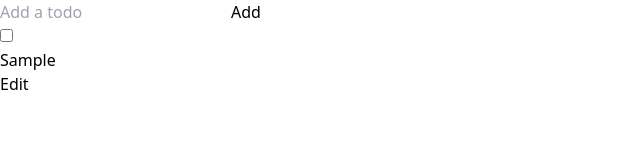
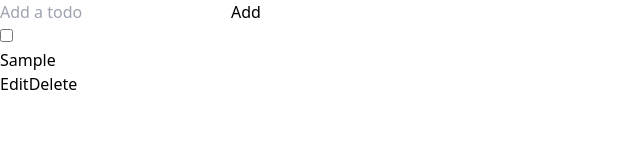
Before and after one commit to arnavkumar2k5/Todo-App, a React (Vite) app: page / in a window 1280 px wide. Both pictures are taken after typing "Sample" into the empty fields and a click on the button "Add". Shown: the top 162 px of the page, without its empty margins (0-640 px from the left). Built offline with nearby package versions, Linux system fonts and the light colour scheme.

Commit message:
Completed

```diff
--- a/src/components/custom/TodoList/index.tsx
+++ b/src/components/custom/TodoList/index.tsx
@@ -55,27 +55,7 @@ function TodoList() {
                 {todo.text}
               </div>
             )}
-            <div className="flex gap-5">
-              <button
-                onClick={() => dispatch(removeTodo(todo.id))}
-                className="text-white bg-red-500 border-0 py-1 px-4 focus:outline-none hover:bg-red-600 rounded text-md"
-              >
-                <svg
-                  xmlns="http://www.w3.org/2000/svg"
-                  fill="none"
-                  viewBox="0 0 24 24"
-                  strokeWidth={1.5}
-                  stroke="currentColor"
-                  className="w-6 h-6"
-                >
-                  <path
-                    strokeLinecap="round"
-                    strokeLinejoin="round"
-                    d="M14.74 9l-.346 9m-4.788 0L9.26 9m9.968-3.21c.342.052.682.107 1.022.166m-1.022-.165L18.16 19.673a2.25 2.25 0 01-2.244 2.077H8.084a2.25 2.25 0 01-2.244-2.077L4.772 5.79m14.456 0a48.108 48.108 0 00-3.478-.397m-12 .562c.34-.059.68-.114 1.022-.165m0 0a48.11 48.11 0 013.478-.397m7.5 0v-.916c0-1.18-.91-2.164-2.09-2.201a51.964 51.964 0 00-3.32 0c-1.18.037-2.09 1.022-2.09 2.201v.916m7.5 0a48.667 48.667 0 00-7.5 0"
-                  />
-                </svg>
-              </button>
-
+            <div className="flex gap-5 ml-5">
               {editingTodoId === todo.id ? (
                 <TodoButton
                   onClick={() => handleSaveClick(todo.id)}
@@ -91,6 +71,13 @@ function TodoList() {
                   Edit
                 </TodoButton>
               )}
+              <TodoButton
+                onClick={() => dispatch(removeTodo(todo.id))}
+                className="text-white bg-red-500 border-0 py-1 px-4 focus:outline-none hover:bg-red-600 rounded text-md"
+              >
+                Delete
+              </TodoButton>
+
             </div>
           </li>
         ))}
```
